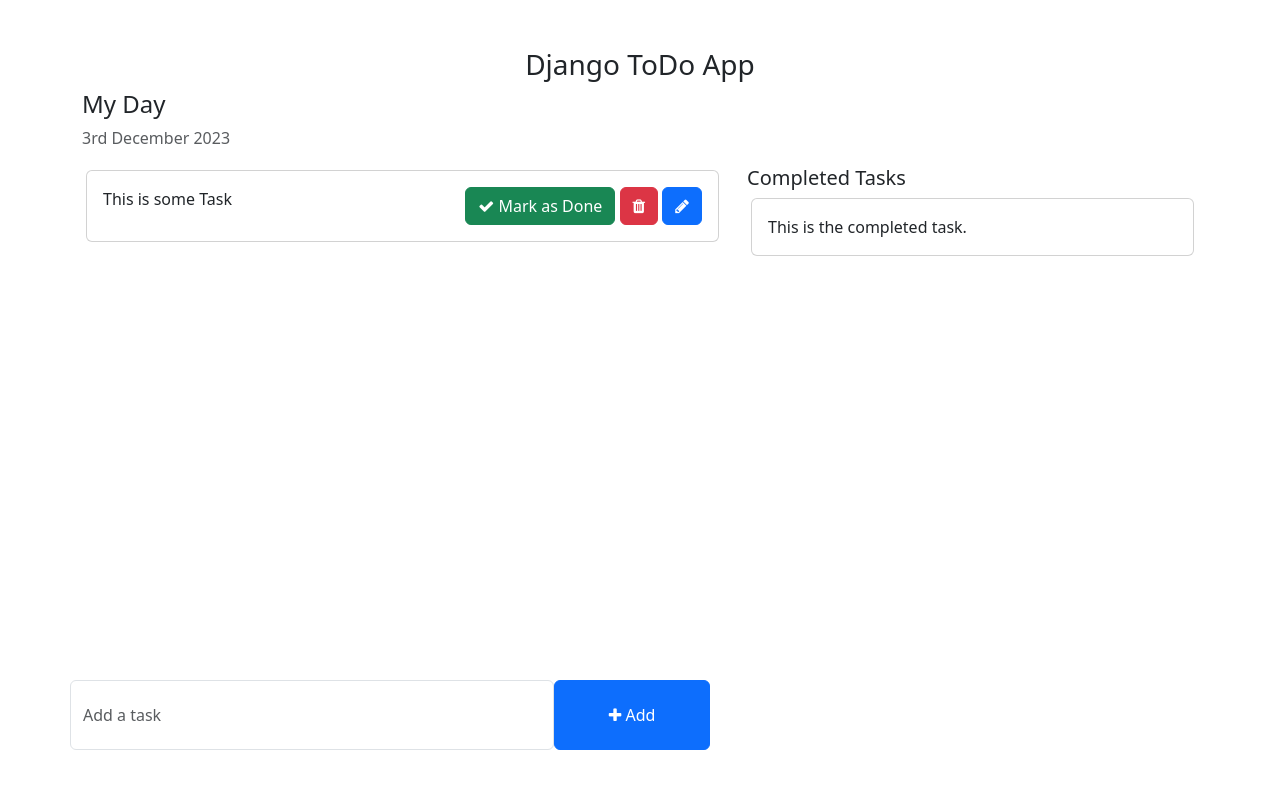
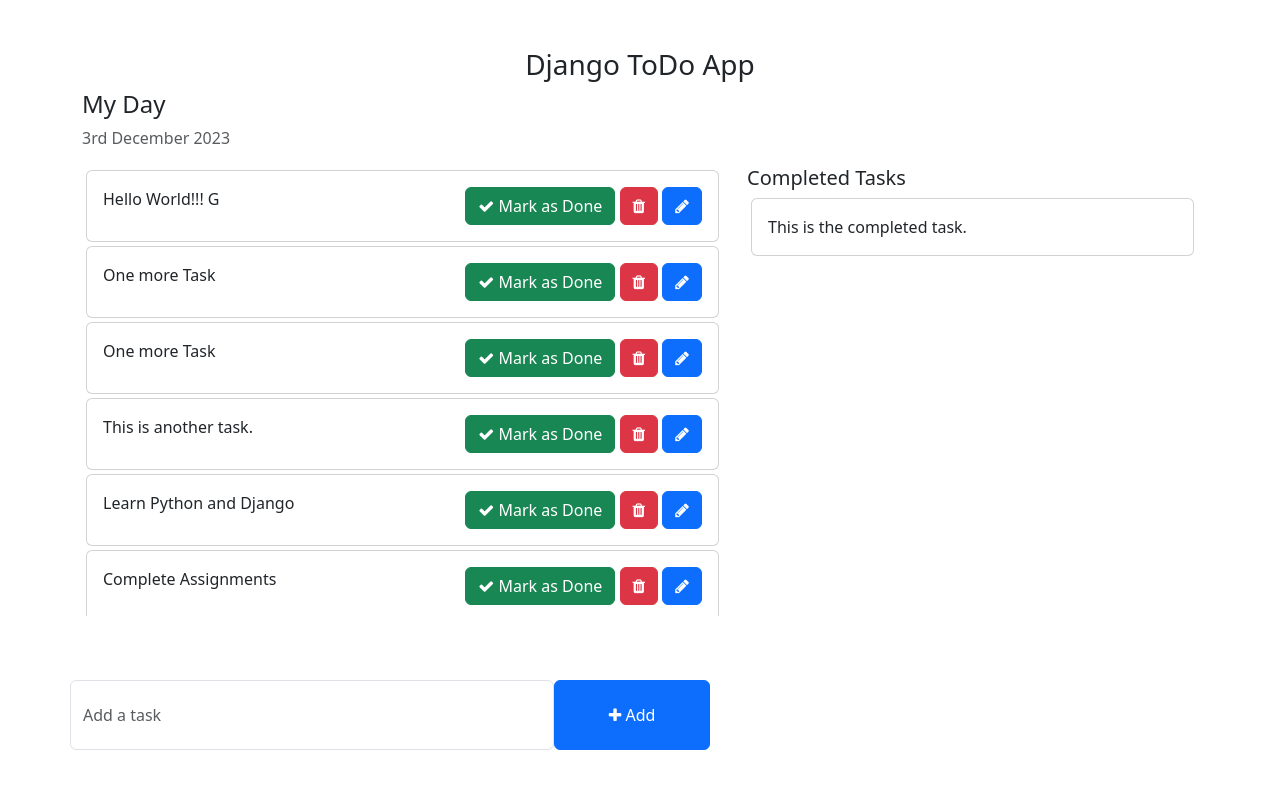
Before and after one commit to Huzaim0/todo, a Django app: page / in a window 1280 px wide. Shown: the top 785 px of the page. Run offline with Django 4.2, Linux system fonts and the light colour scheme; data comes from the database, SQL or seed files in the repository; both versions use the stored data as it was after the commit.

Commit message:
add Task functionality

```diff
--- a/templates/home.html
+++ b/templates/home.html
@@ -26,9 +26,10 @@
             <p class="text-muted">{% now "jS F Y" %}</p>
             <div class="col-md-7 col-lg-7" style="height: 450px; overflow: scroll;">
                 <!-- List of all the tasks for the day -->
+                {% for task in tasks%}
                 <div class="card m-1">
                     <div class="card-body">
-                        This is some Task
+                        {{task.task}}
                         <span style="position: relative; float: right;">
                             <a class="btn btn-success"><i class="fa fa-check"></i> Mark as Done</a>
                             <a class="btn btn-danger"><i class="fa fa-trash"></i></a>
@@ -36,6 +37,7 @@
                         </span>
                     </div>
                 </div>
+                {% endfor %}
 
             </div>
             <div class="col-md-5 col-lg-5">
@@ -51,10 +53,11 @@
         <div class="row">
             <div class="col-md-6 col-lg-6 p-0" style="position: absolute; bottom: 50px;">
                 <!-- To Do Form -->
-                <form action="" >
+                <form action="{% url 'addTask' %}" method="POST" >
+                    {% csrf_token %}
                     <div class="form-group">
                         <span style="display: flex;">
-                            <input type="text" class="form-control" placeholder="Add a task">
+                            <input type="text" class="form-control" placeholder="Add a task" name="Task">
                             <button class="btn btn-primary" style="width: 200px;"><i class="fa fa-plus"></i> Add</button>
                         </span>
                     </div>
--- /dev/null
+++ b/todo/apps.py
@@ -0,0 +1,6 @@
+from django.apps import AppConfig
+
+
+class TodoConfig(AppConfig):
+    default_auto_field = 'django.db.models.BigAutoField'
+    name = 'todo'
--- /dev/null
+++ b/todo/models.py
@@ -0,0 +1,12 @@
+from django.db import models
+
+# Create your models here.
+
+class Task(models.Model):
+    task = models.CharField(max_length= 250)
+    is_completed = models.BooleanField(default=False)
+    created_at = models.DateTimeField(auto_now_add=True)
+    updated_at = models.DateTimeField(auto_now=True)
+
+    def __str__(self):
+        return self.task
--- /dev/null
+++ b/todo/tests.py
@@ -0,0 +1,3 @@
+from django.test import TestCase
+
+# Create your tests here.
--- /dev/null
+++ b/todo/urls.py
@@ -0,0 +1,5 @@
+from django.urls import path
+from . import views
+urlpatterns = [
+    path('addTask/', views.addTask, name='addTask')
+]
--- a/todo_main/settings.py
+++ b/todo_main/settings.py
@@ -37,6 +37,7 @@ INSTALLED_APPS = [
     'django.contrib.sessions',
     'django.contrib.messages',
     'django.contrib.staticfiles',
+    'todo',
 ]
 
 MIDDLEWARE = [
--- a/todo_main/urls.py
+++ b/todo_main/urls.py
@@ -15,10 +15,13 @@ Including another URLconf
     2. Add a URL to urlpatterns:  path('blog/', include('blog.urls'))
 """
 from django.contrib import admin
-from django.urls import path
+from django.urls import path, include
 from . import views
 
 urlpatterns = [
     path('admin/', admin.site.urls),
-    path('', views.home, name='home')
+    path('', views.home, name='home'),
+
+    #To Do
+    path('todo/', include('todo.urls')),
 ]
--- a/todo_main/views.py
+++ b/todo_main/views.py
@@ -1,4 +1,8 @@
 from django.shortcuts import render
-
+from todo.models import Task
 def home(request):
-    return render(request, 'home.html')
+    tasks = Task.objects.filter(is_completed=False).order_by('-updated_at')
+    context = {
+        'tasks':tasks
+    }
+    return render(request, 'home.html', context)
```
Also changed, not shown: todo/admin.py (added, +8 -0 lines), todo/views.py (added, +10 -0 lines), db.sqlite3, todo/__init__.py (added), todo/migrations/0001_initial.py (added), todo/migrations/__init__.py (added).
